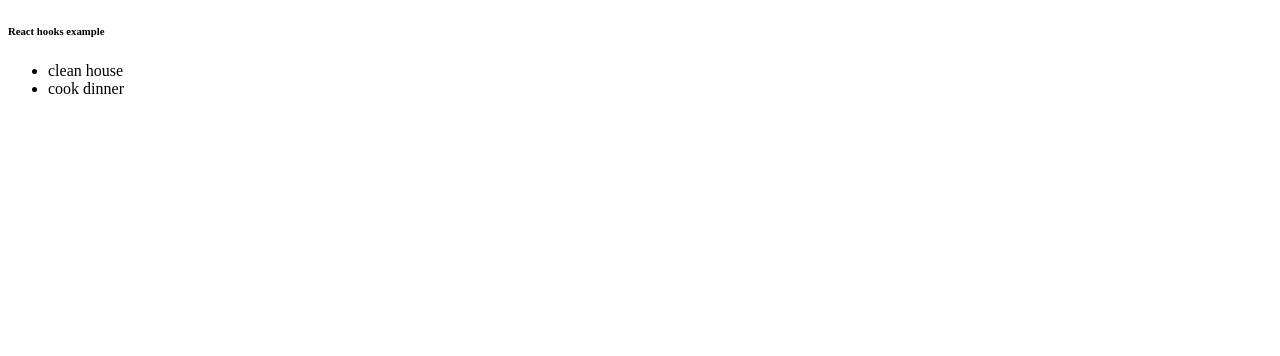
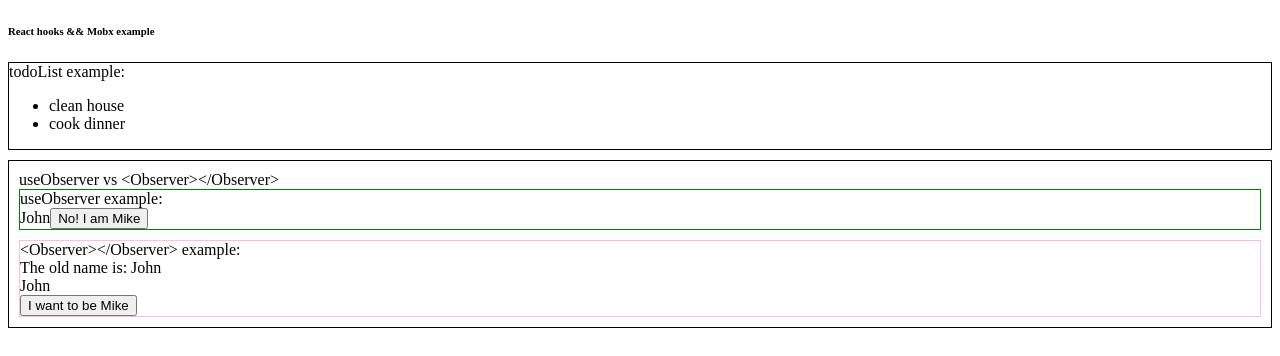
Before and after one commit to PengMQ/react-ts-webpack, a React app: page / in a window 1280 px wide. Shown: the top 356 px of the page. Built offline with nearby package versions, Linux system fonts and the light colour scheme.

Commit message:
[mengqiu] add mobxFeature folder to explore mobx Features

```diff
--- a/src/components/app/App.tsx
+++ b/src/components/app/App.tsx
@@ -2,14 +2,32 @@ import * as React from 'react';
 import {useContext} from "react";
 import TodoList from '../todoList/TodoList'
 import todosContext from '../../stores/todoListStore/TodoListStore';
+import UserObserverPerson from '../mobxFeature/useObserverPerson/UseObserverPerson'
+import ObservePerson from '../mobxFeature/observerPerson/ObserverPerson'
 
 
 const App = () => {
     const todosStore = useContext(todosContext);
     return (
         <div>
-            <h6>React hooks example</h6>
-            <TodoList todoList={todosStore.todos} toggleTodo={todosStore.toggleTodo}/>
+            <h6>React hooks && Mobx example</h6>
+            <div style={{border: '1px solid black', marginBottom: '10px'}}>
+                todoList example:
+                <TodoList todoList={todosStore.todos} toggleTodo={todosStore.toggleTodo}/>
+            </div>
+
+            <div style={{border: '1px solid black', padding: '10px'}}>
+                <div>useObserver vs &lt;Observer&gt;&lt;/Observer&gt; </div>
+                <div style={{border: '1px solid green'}}>
+                    <div>useObserver example:</div>
+                    <div><UserObserverPerson></UserObserverPerson></div>
+                </div>
+                <div style={{border: '1px solid pink', marginTop: '10px'}}>
+                    <div>&lt;Observer&gt;&lt;/Observer&gt; example:</div>
+
+                    <div><ObservePerson></ObservePerson></div>
+                </div>
+            </div>
         </div>
     );
 
--- /dev/null
+++ b/src/components/mobxFeature/observerPerson/ObserverPerson.tsx
@@ -0,0 +1,18 @@
+import * as React from "react";
+import {Observer, useLocalStore} from 'mobx-react-lite' // 6.x or mobx-react-lite@1.4.0
+
+export default function ObservePerson() {
+    console.log('in Observer');
+    const person = useLocalStore(() => ({name: 'John'}))
+    return (
+        <div>
+            The old name is: {person.name}
+            <div>
+                <Observer>{() => <div>{person.name}</div>}</Observer>
+                <button onClick={() => (person.name = 'Mike')}>
+                    I want to be Mike
+                </button>
+            </div>
+        </div>
+    )
+}
--- /dev/null
+++ b/src/components/mobxFeature/useObserverPerson/UseObserverPerson.tsx
@@ -0,0 +1,15 @@
+import * as React from "react";
+import {useObserver, useLocalStore} from 'mobx-react-lite' // 6.x or mobx-react-lite@1.4.0
+
+function UserObserverPerson() {
+    console.log('in useObserverPerson');
+    const person = useLocalStore(() => ({name: 'John'}))
+    return useObserver(() => (
+        <div>
+            {person.name}
+            <button onClick={() => (person.name = 'Mike')}>No! I am Mike</button>
+        </div>
+    ))
+}
+
+export default UserObserverPerson;
```
Also changed, not shown: jest.config.js (+12 -20 lines), 1 other file (tests, documents, lock files or other folders).
